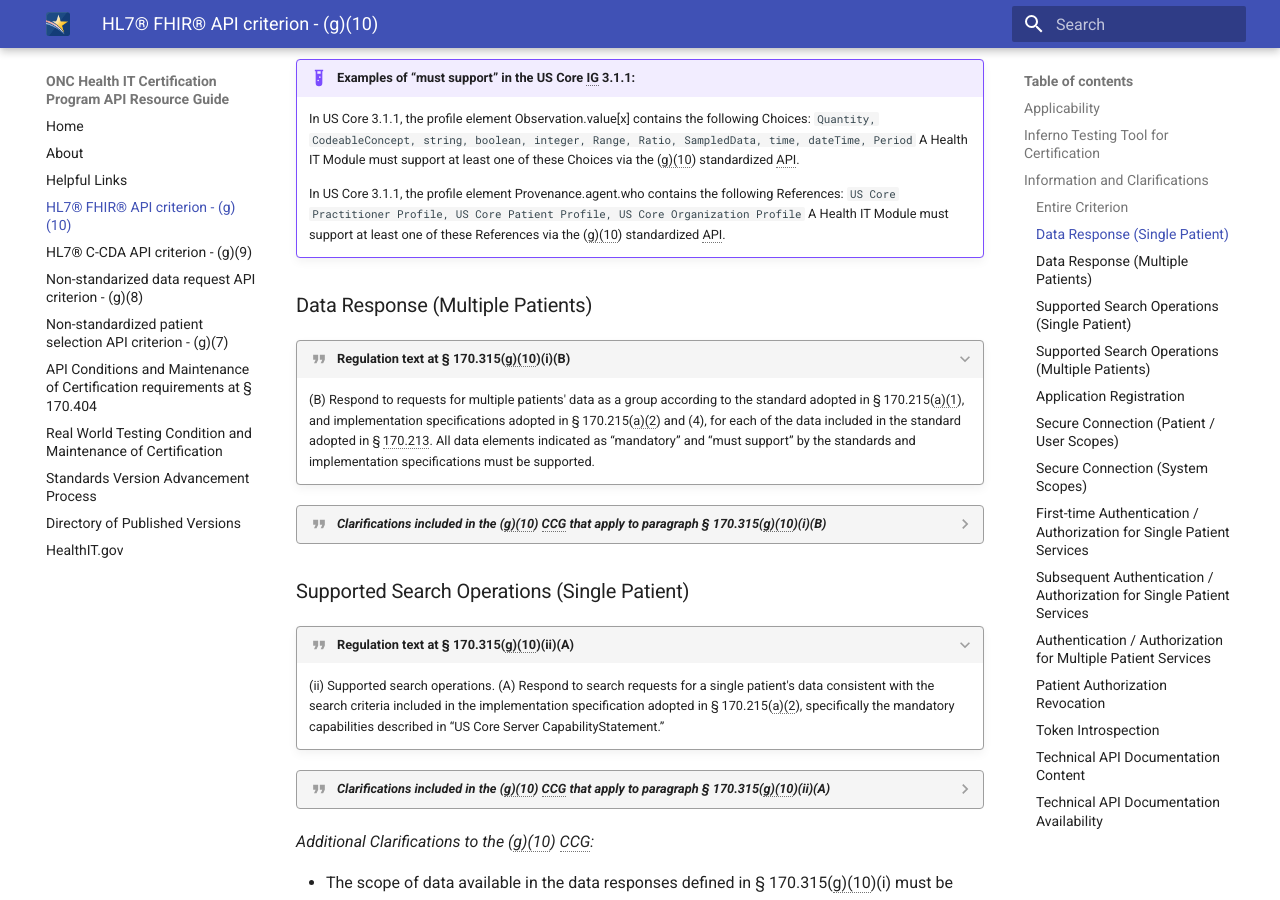
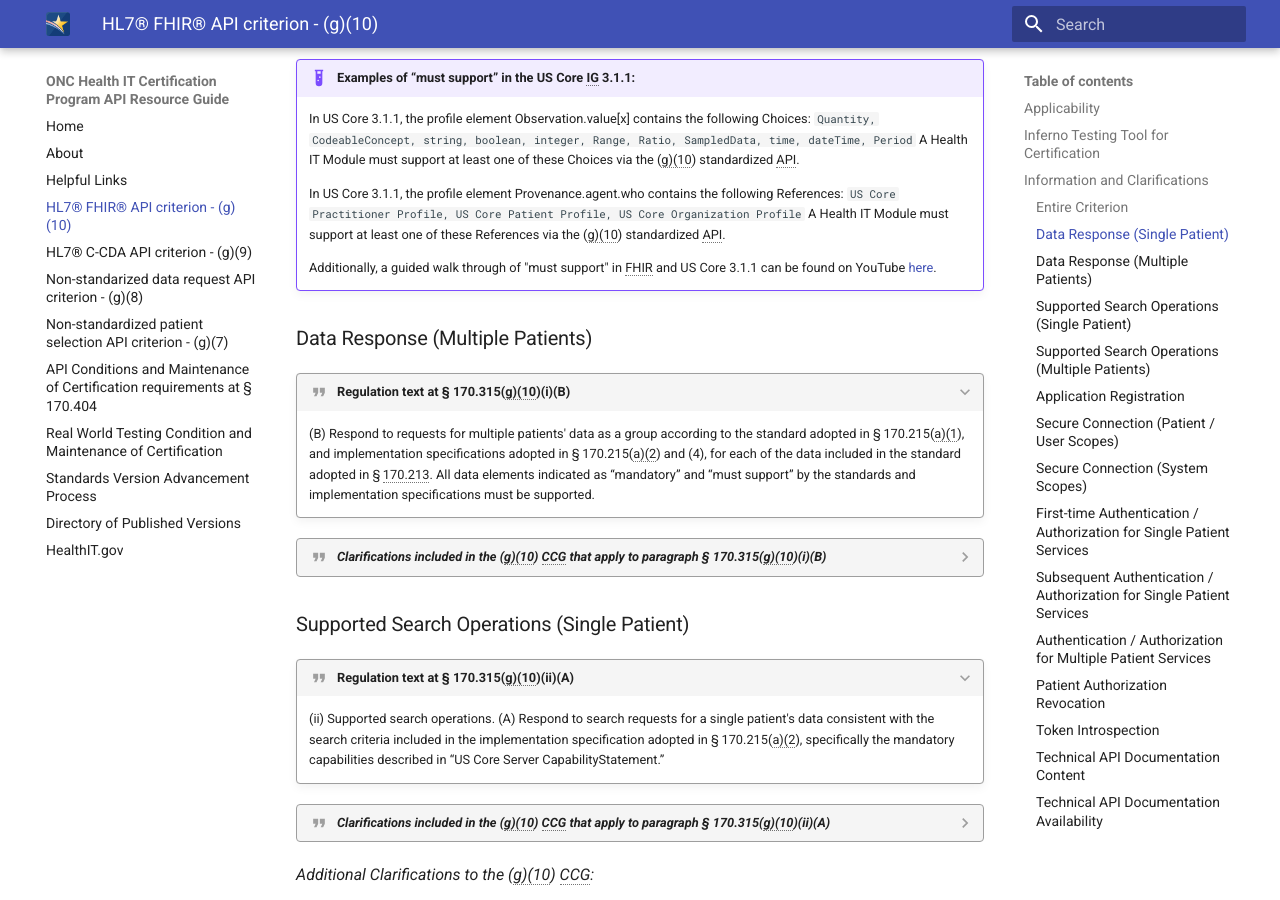
Before and after one commit to onc-healthit/api-resource-guide, an MkDocs documentation site: the page built from docs/g10-criterion.md, in a window 1280 px wide and 900 px high, scrolled down 2156 px. Built offline with MkDocs 1.6.1 and Material for MkDocs 9.7.7, drawn with Linux system fonts in a browser that asks for light colours; the version menu is left out.

Commit message:
TTB-360: Add link to must support YT walkthrough

```diff
--- a/docs/g10-criterion.md
+++ b/docs/g10-criterion.md
@@ -93,6 +93,8 @@
     In US Core 3.1.1, the profile element Provenance.agent.who contains the following References:
     `US Core Practitioner Profile, US Core Patient Profile, US Core Organization Profile`
     A Health IT Module must support at least one of these References via the (g)(10) standardized API.
+
+	Additionally, a guided walk through of "must support" in FHIR and US Core 3.1.1 can be found on YouTube <a target = "_blank" href = "https://youtu.be/CRsR4pViS4c">here</a>.
 
 ### Data Response (Multiple Patients)
 ???+ quote "**Regulation text at § 170.315(g)(10)(i)(B)**"
```
